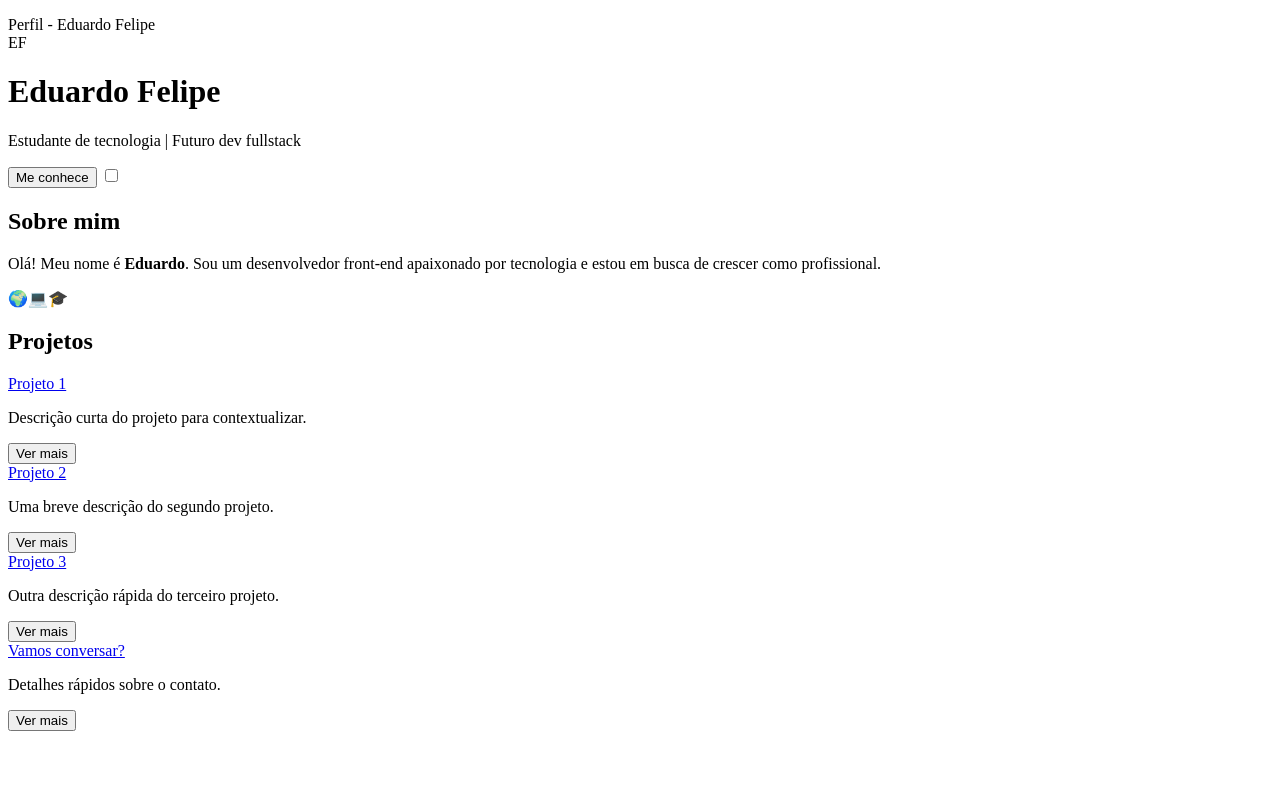
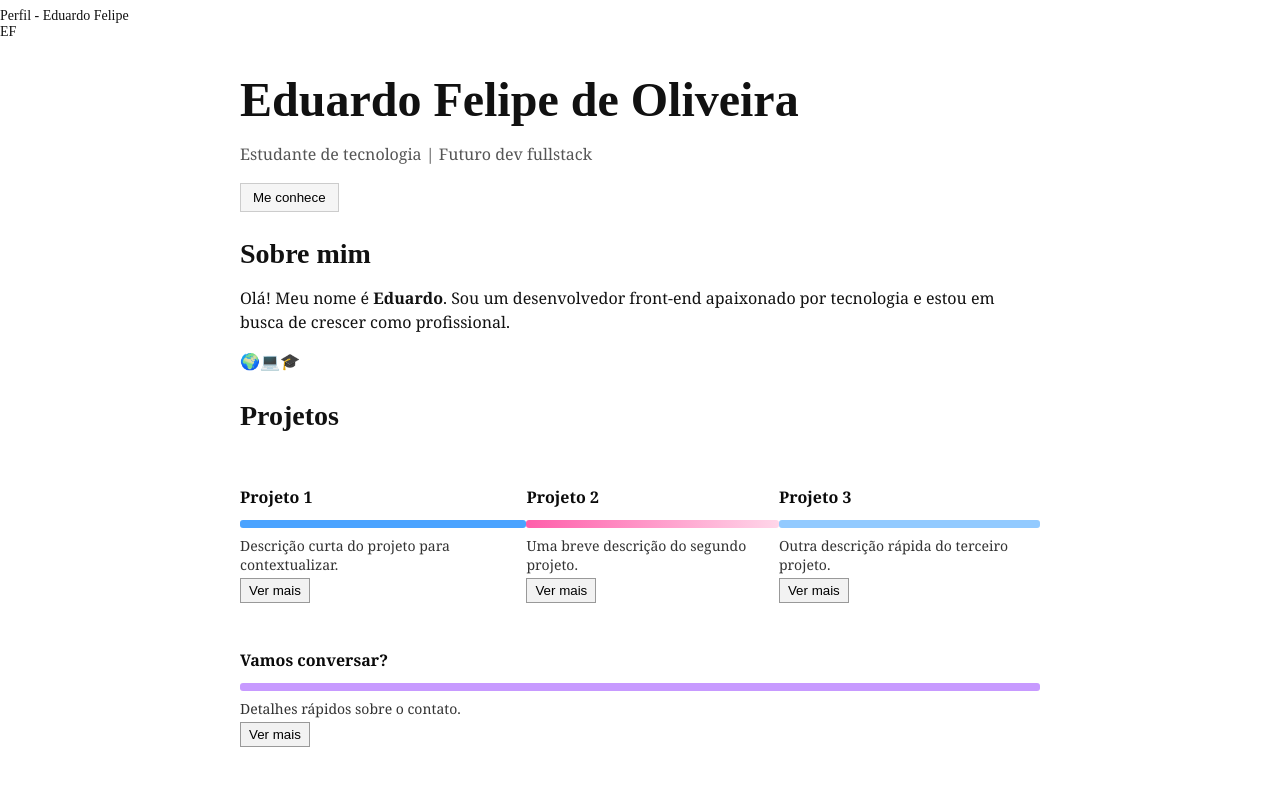
Before and after one commit to duducode7/treino, a plain HTML site: page index.html in a window 1280 px wide. Drawn offline with Linux system fonts and the light colour scheme.

Commit message:
Add files via upload

```diff
--- a/index.html
+++ b/index.html
@@ -1,22 +1,23 @@
 <!DOCTYPE html>
 <html lang="pt-br">
+
 <head>
   <meta charset="UTF-8" />
   <meta name="viewport" content="width=device-width, initial-scale=1.0" />
   <title>Eduardo Felipe - Projetos</title>
-  <link rel="stylesheet" href="estilo.css" />
+  <link rel="stylesheet" href="style.css" />
 </head>
+
 <body>
   <header class="perfil-header">
     <p>Perfil - Eduardo Felipe<br>EF</p>
   </header>
 
   <main class="container">
-    <h1>Eduardo Felipe</h1>
+    <h1>Eduardo Felipe de Oliveira</h1>
     <p class="subtitulo">Estudante de tecnologia | Futuro dev fullstack</p>
 
     <button class="btn-me-conheca" type="button">Me conhece</button>
-    <input type="checkbox" aria-label="checkbox" />
 
     <section class="sobre-mim">
       <h2>Sobre mim</h2>
@@ -31,7 +32,7 @@
 
     <section class="projetos">
       <h2>Projetos</h2>
-
+      <div class="flex">
         <article class="projeto">
           <a href="#" class="titulo-projeto">Projeto 1</a>
           <span class="barra-projeto azul"></span>
@@ -54,14 +55,17 @@
           <p class="ver-mais">Outra descrição rápida do terceiro projeto.</p>
           <button class="btn-mais" type="button">Ver mais</button>
         </article>
+      </div>
 
-      <article class="projeto">
+        <article class="vms-conversar">
           <a href="#" class="titulo-projeto">Vamos conversar?</a>
           <span class="barra-projeto lilas"></span>
           <p class="ver-mais">Detalhes rápidos sobre o contato.</p>
           <button class="btn-mais" type="button">Ver mais</button>
         </article>
+
     </section>
   </main>
 </body>
+
 </html>
--- a/style.css
+++ b/style.css
@@ -1,7 +1,8 @@
-/* Reset básico (opcional) */
+/* Reset básico */
 * {
   box-sizing: border-box;
 }
+
 html, body {
   margin: 0;
   padding: 0;
@@ -9,27 +10,32 @@ html, body {
   color: #111;
   background: #fff;
 }
+
 .container {
   width: 90%;
   max-width: 800px;
   margin: 0 auto;
   padding: 1rem 0 2rem;
 }
+
 .perfil-header p {
   font-family: "Times New Roman", serif;
   font-size: 14px;
   margin: 8px 0;
 }
+
 h1 {
   font-family: "Times New Roman", serif;
   font-size: 48px;
   margin: 8px 0 12px;
 }
+
 .subtitulo {
   font-size: 16px;
   color: #555;
   margin-bottom: 12px;
 }
+
 .btn-me-conheca {
   display: inline-block;
   padding: 6px 12px;
@@ -38,29 +44,34 @@ h1 {
   cursor: pointer;
   margin: 6px 0;
 }
-.sec-input {
-  display: block;
-  margin: 6px 0;
-}
-h2 {
+
+.sobre-mim h2, .projetos h2 {
   font-family: "Times New Roman", serif;
   font-size: 28px;
   margin: 20px 0 8px;
 }
+
 .sobre-mim p {
   line-height: 1.5;
 }
-.emojis span {
-  display: inline-block;
-  margin-right: 6px;
-  font-size: 20px;
-}
+
 .projetos {
   margin-top: 8px;
   display: flex;
-  flex-direction: row;
+  flex-direction: column;  /* Alinha os projetos verticalmente */
+  gap: 20px;  /* Espaçamento entre os projetos */
+}
 
+.flex {
+ display: flex;
 }
+
+.projeto {
+  display: block;
+  margin: 14px 0;
+  padding: 6px 0;
+}
+
 .titulo-projeto {
   display: inline-block;
   font-weight: bold;
@@ -69,10 +80,7 @@ h2 {
   text-decoration: none;
   padding: 6px 0;
 }
-.projeto {
-  margin: 14px 0;
-  padding: 6px 0;
-}
+
 .barra-projeto {
   display: block;
   height: 8px;
@@ -80,16 +88,29 @@ h2 {
   border-radius: 3px;
   margin: 6px 0 8px;
 }
-.barra-projeto.azul { background: #4aa3ff; }
-.barra-projeto.rosa { background: linear-gradient(90deg, #ff5eaa, #ffd6e9); }
-.barra-projeto.azul-claro { background: #92caff; }
-.barra-projeto.lilas { background: #c79aff; }
+
+.barra-projeto.azul {
+  background: #4aa3ff;
+}
+
+.barra-projeto.rosa {
+  background: linear-gradient(90deg, #ff5eaa, #ffd6e9);
+}
+
+.barra-projeto.azul-claro {
+  background: #92caff;
+}
+
+.barra-projeto.lilas {
+  background: #c79aff;
+}
 
 .ver-mais {
   margin: 6px 0 4px;
   color: #333;
   font-size: 14px;
 }
+
 .btn-mais {
   background: #f2f2f2;
   border: 1px solid #999;
```
Lines whose indentation alone changed are shown as unchanged.
